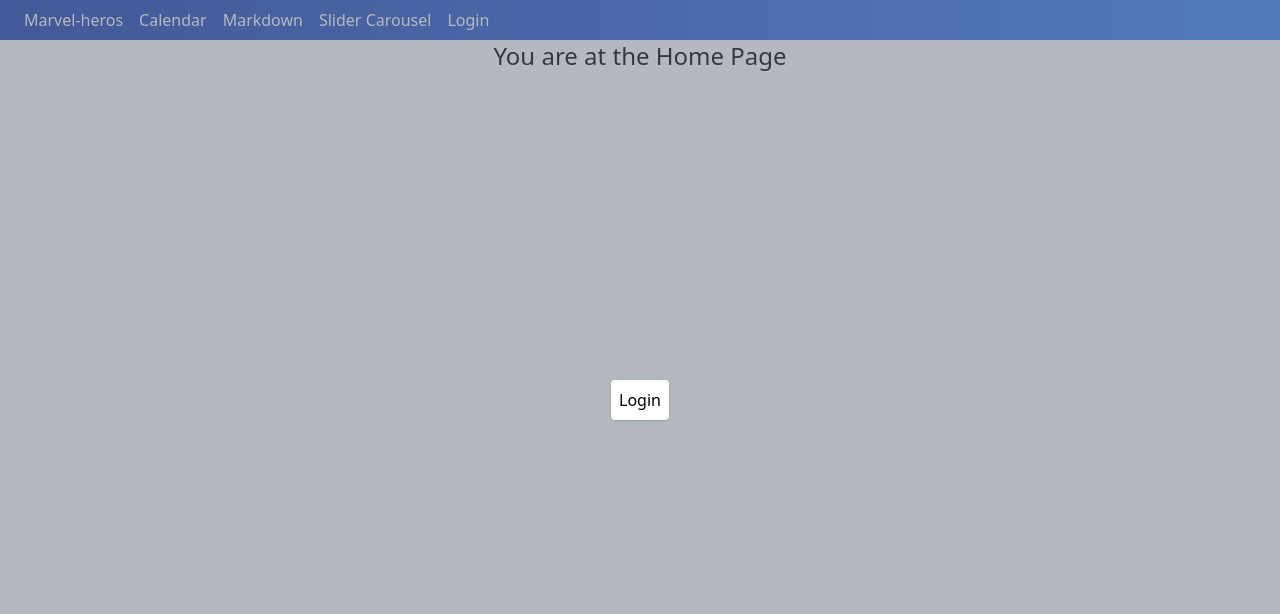
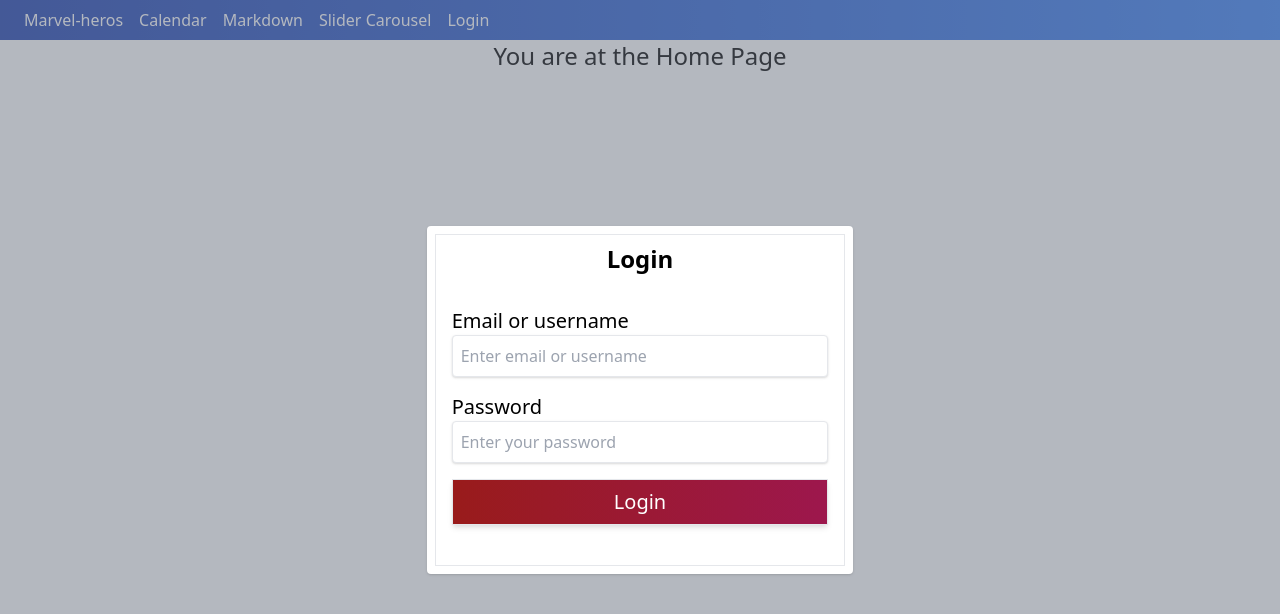
Before and after one commit to pmuzychenko/vue3-project, a Vue app: page / in a window 1280 px wide. Both pictures are taken after a click on the button "Login". Shown: the top 614 px of the page. Built offline with nearby package versions, Linux system fonts and the light colour scheme.

Commit message:
add Form

```diff
--- a/package.json
+++ b/package.json
@@ -13,6 +13,7 @@
     "core-js": "^3.6.5",
     "marked": "^2.0.1",
     "postcss": "^7",
+    "serve": "^11.3.2",
     "tailwindcss": "npm:@tailwindcss/postcss7-compat@^2.0.2",
     "vue": "^3.0.0",
     "vue-router": "4"
--- a/src/components/LoginModal.vue
+++ b/src/components/LoginModal.vue
@@ -5,8 +5,35 @@
   ></section>
   <div class="absolute inset-0">
     <div class="flex h-full">
-      <div class="m-auto z-30 bg-white p-2 rounded shadow">
-        <h1>Login</h1>
+      <div class="m-auto z-30 bg-white p-2 rounded shadow w-1/3">
+        <div class="p-2 border">
+          <h1 class="text-2xl text-center font-bold">Login</h1>
+          <form class="p-2 my-2">
+            <div class="my-4">
+              <label class="text-xl">Email or username</label>
+              <input
+                class="w-full p-2 rounded border shadow"
+                placeholder="Enter email or username"
+              />
+            </div>
+            <div class="my-4">
+              <label class="text-xl">Password</label>
+              <input
+                type="password"
+                class="w-full p-2 rounded border shadow"
+                placeholder="Enter your password"
+              />
+            </div>
+            <div class="my-4">
+              <button
+                type="submit"
+                class="w-full border shadow-md bg-gradient-to-r from-red-800 to-pink-800 text-white text-xl p-2"
+              >
+                Login
+              </button>
+            </div>
+          </form>
+        </div>
       </div>
     </div>
   </div>
```
Also changed, not shown: 1 other file (tests, documents, lock files or other folders).
